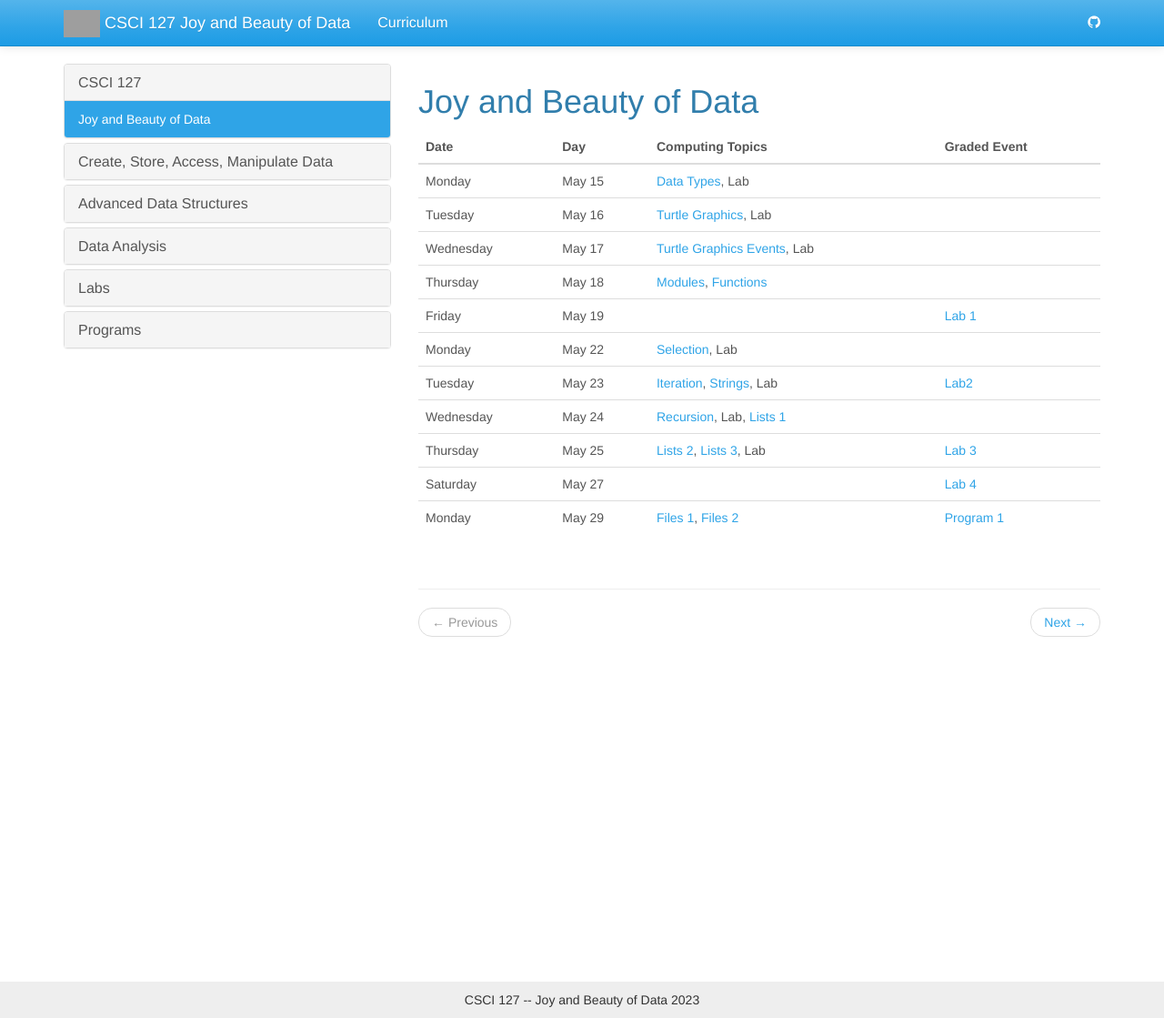
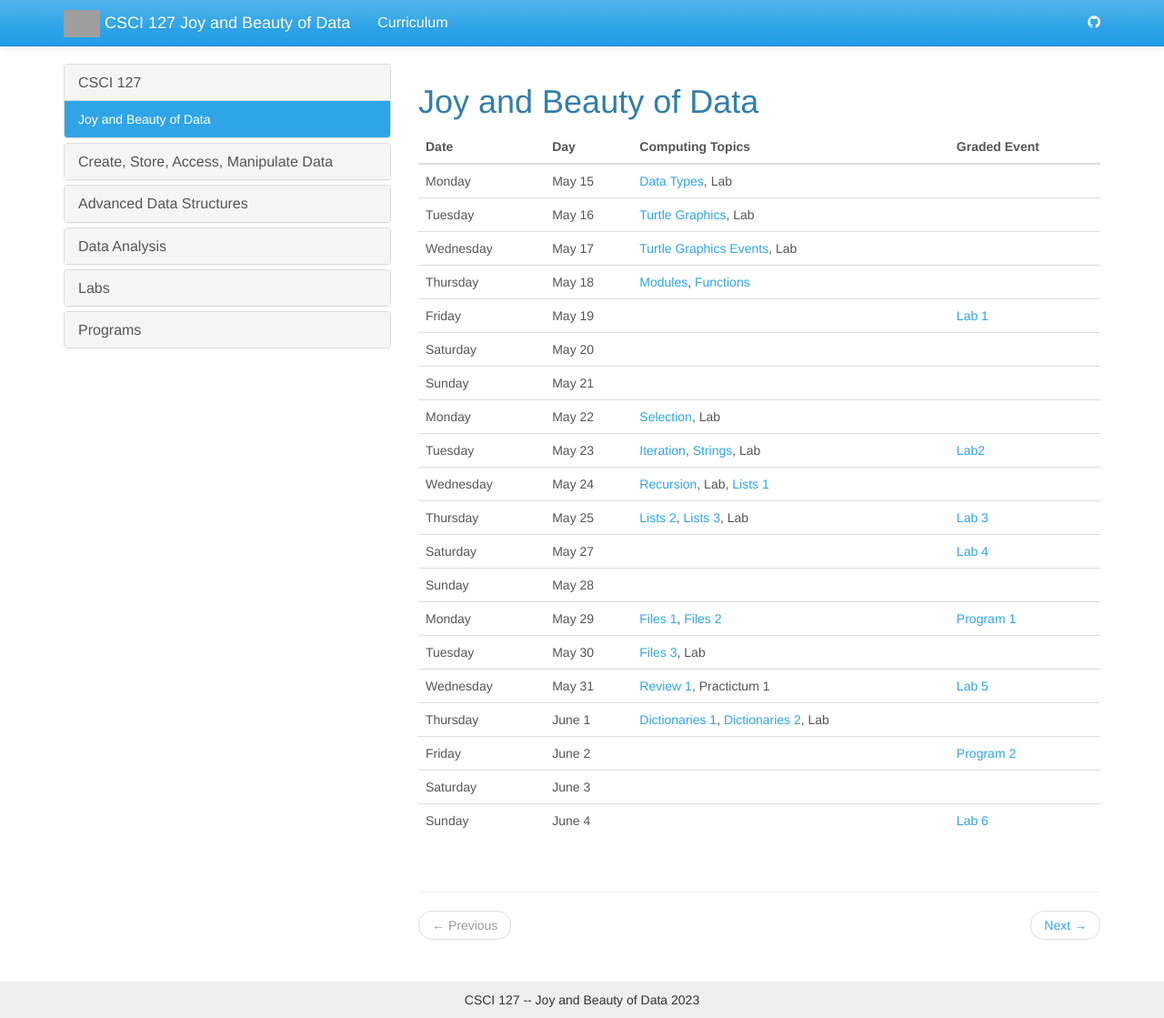
Before and after one commit to jake-chipps/csci127, a Jekyll site: the page built from _docs/index.md, in a window 1280 px wide and 1119 px high. Shown: the whole window at 91% size. Built offline with Jekyll 4.4.1, drawn with Linux system fonts in a browser that asks for light colours; grey boxes are pictures that could not be loaded.

Commit message:
Add more

```diff
--- a/_docs/index.md
+++ b/_docs/index.md
@@ -11,9 +11,18 @@ redirect_from: /docs/index.html
 | Wednesday | May 17 | [Turtle Graphics Events](../1-3), Lab  |   |
 | Thursday | May 18 | [Modules](../1-4), [Functions](../2-1)  |   |
 | Friday | May 19 |  | [Lab 1](../lab1) |
+| Saturday | May 20 |  |  |
+| Sunday | May 21 |  |  |
 | Monday | May 22 | [Selection](../2-2), Lab  |   |
 | Tuesday | May 23 | [Iteration](../2-3), [Strings](../2-4), Lab  | [Lab2](../lab2)  |
 | Wednesday | May 24 | [Recursion](../3-1), Lab, [Lists 1](../3-2) | |
 | Thursday | May 25 | [Lists 2](../3-3), [Lists 3](../3-31), Lab | [Lab 3](../lab3) |
 | Saturday | May 27 | | [Lab 4](../lab4) |
+| Sunday | May 28 |  |  |
 | Monday | May 29 | [Files 1](../3-4), [Files 2](../4-1) | [Program 1](../prgm1) |
+| Tuesday | May 30 | [Files 3](../4-15), Lab |  |
+| Wednesday | May 31 | [Review 1](../review1), Practictum 1 | [Lab 5](../lab5) |
+| Thursday | June 1 | [Dictionaries 1](../4-1), [Dictionaries 2](../4-2), Lab |  |
+| Friday | June 2 |   | [Program 2](../prgm2) |
+| Saturday | June 3 |  |  |
+| Sunday | June 4 |  |  [Lab 6](../lab6) |
```
